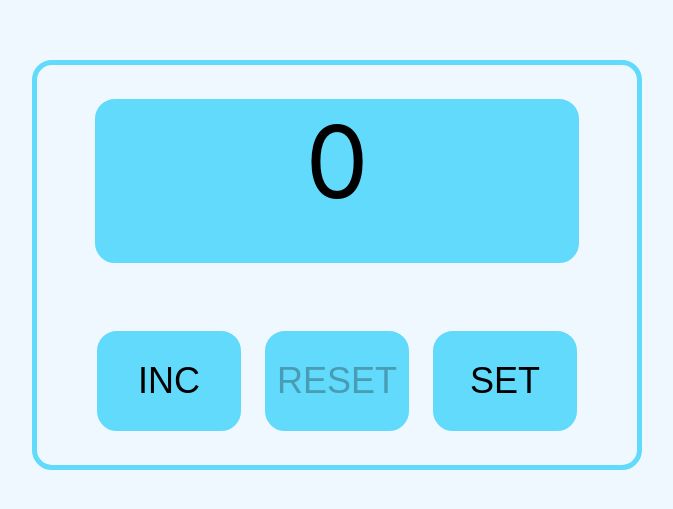
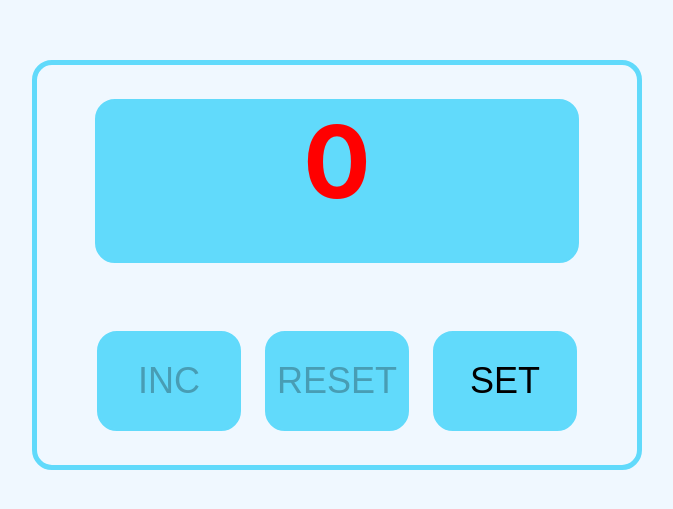
Before and after one commit to jekaplugarev/Counter, a React (Create React App) app: page / in a window 1280 px wide. Before the commit this address led to /main. Shown: the part 135-644 px from the top of the page, without its empty margins (303-976 px from the left). Built offline with nearby package versions, Linux system fonts and the light colour scheme.

Commit message:
add new components, refactor

```diff
--- a/src/App.tsx
+++ b/src/App.tsx
@@ -1,19 +1,74 @@
-import React from 'react';
-import './App.css';
+import React, {useEffect, useState} from 'react';
 import style from './App.module.css'
 import {Counter} from './components/Counter';
 import {CounterSetting} from './components/CounterSetting';
 import {Switch, Route, Redirect} from 'react-router-dom';
 
 export function App() {
+    const [startValue, setStartValue] = useState(0)
+    const [maxValue, setMaxValue] = useState(0)
+    const [count, setCount] = useState(startValue)
+
+    function changeCounter(counter: number) {
+        if (counter < maxValue) {
+            setCount(++counter)
+        }
+    }
+
+    function resetCounter() {
+        setCount(startValue)
+    }
+
+    function changeMaxValue(value: number) {
+        setMaxValue(value)
+    }
+
+    function changeStartValue(value: number) {
+        setStartValue(value)
+    }
+
+    useEffect(() => {
+        let value = localStorage.getItem('maxValue')
+        if (value) {
+            let maxValue = JSON.parse(value)
+            setMaxValue(maxValue)
+        }
+    }, [])
+
+    useEffect(() => {
+        let value = localStorage.getItem('startValue')
+        if (value) {
+            let startValue = JSON.parse(value)
+            setStartValue(startValue)
+        }
+    }, [])
+
+    useEffect(() => {
+        localStorage.setItem('maxValue', JSON.stringify(maxValue))
+    }, [maxValue])
+
+    useEffect(() => {
+        localStorage.setItem('startValue', JSON.stringify(startValue))
+    }, [startValue])
 
     return (
-        <Switch>
-            <div className={style.wrapperApp}>
-                <Route path="/" exact render={() => <Redirect to="/main"/>}/>
-                <Route path="/set" render={() => <CounterSetting/>}/>
-                <Route path="/main" render={() => <Counter/>}/>
-            </div>
-        </Switch>
+        <div className={style.wrapperApp}>
+            <Switch>
+                <Route path="/" exact render={() => <Counter
+                    resetCounter={resetCounter}
+                    startValue={startValue}
+                    maxValue={maxValue}
+                    changeCounter={changeCounter}
+                    count={count}
+                />}/>
+                <Route path="/set" render={() => <CounterSetting
+                    maxValue={maxValue}
+                    startValue={startValue}
+                    changeMaxValue={changeMaxValue}
+                    changeStartValue={changeStartValue}
+                />}/>
+                <Redirect to="/"/>
+            </Switch>
+        </div>
     )
 }
--- a/src/components/ControlBtn.tsx
+++ b/src/components/ControlBtn.tsx
@@ -5,12 +5,13 @@ import {NavLink} from 'react-router-dom';
 export type ControlBtnType = {
     changeCounter: (counter: number) => void
     resetCounter: () => void
-    counter: number
+    count: number
     maxValue: number
+    startValue: number
 }
 
 export function ControlBtn(props: ControlBtnType) {
-    const changeCounter = () => props.changeCounter(props.counter)
+    const changeCounter = () => props.changeCounter(props.count)
     const resetCounter = () => props.resetCounter()
 
     return (
@@ -18,12 +19,12 @@ export function ControlBtn(props: ControlBtnType) {
             <button
                 className={style.btn}
                 onClick={changeCounter}
-                disabled={props.counter === props.maxValue}>Inc
+                disabled={props.count === props.maxValue}>Inc
             </button>
             <button
                 className={style.btn}
                 onClick={resetCounter}
-                disabled={props.counter === 0}>Reset
+                disabled={props.count === props.startValue}>Reset
             </button>
             <button className={style.btn}>
                 <NavLink to="/set" className={style.link}>
--- a/src/components/Counter.tsx
+++ b/src/components/Counter.tsx
@@ -1,33 +1,30 @@
-import React, {useState} from 'react';
+import React from 'react';
 import {CounterDisplay} from './CounterDisplay';
 import {ControlBtn} from './ControlBtn';
 import style from '../App.module.css';
 
-export function Counter() {
-    const maxValue: number = 5
-    const [counter, setCounter] = useState<number>(0)
+type CounterType = {
+    maxValue: number
+    startValue: number
+    changeCounter: (counter: number) => void
+    resetCounter: () => void
+    count: number
+}
 
-    function changeCounter(counter: number) {
-        if (counter < maxValue) {
-            setCounter(++counter)
-        }
-    }
-
-    function resetCounter() {
-        setCounter(0)
-    }
+export function Counter(props: CounterType) {
 
     return (
         <div className={style.containerCounter}>
             <CounterDisplay
-                counter={counter}
-                maxValue={maxValue}
+                count={props.count}
+                maxValue={props.maxValue}
             />
             <ControlBtn
-                changeCounter={changeCounter}
-                resetCounter={resetCounter}
-                counter={counter}
-                maxValue={maxValue}
+                changeCounter={props.changeCounter}
+                resetCounter={props.resetCounter}
+                count={props.count}
+                maxValue={props.maxValue}
+                startValue={props.startValue}
             />
         </div>
     )
--- a/src/components/CounterDisplay.tsx
+++ b/src/components/CounterDisplay.tsx
@@ -2,7 +2,7 @@ import style from '../App.module.css';
 import React from 'react';
 
 export type CounterType = {
-    counter: number
+    count: number
     maxValue: number
 }
 
@@ -10,8 +10,8 @@ export function CounterDisplay(props: CounterType) {
 
     return (
         <div className={style.wrapperCounter}>
-            <span className={props.counter === props.maxValue ? style.countStop : style.count}>
-                {props.counter}
+            <span className={props.count === props.maxValue ? style.countStop : style.count}>
+                {props.count}
             </span>
         </div>
     )
--- a/src/components/CounterSetting.tsx
+++ b/src/components/CounterSetting.tsx
@@ -4,12 +4,23 @@ import {Settings} from './Settings';
 import {SetBtn} from './SetBtn';
 import style from '../App.module.css';
 
+type CounterSettingType = {
+    maxValue: number
+    startValue: number
+    changeMaxValue: (value: number) => void
+    changeStartValue: (value: number) => void
+}
 
-export function CounterSetting() {
+export function CounterSetting(props: CounterSettingType) {
 
     return (
         <div className={style.containerSettings}>
-            <Settings/>
+            <Settings
+                maxValue={props.maxValue}
+                startValue={props.startValue}
+                changeMaxValue={props.changeMaxValue}
+                changeStartValue={props.changeStartValue}
+            />
             <SetBtn/>
         </div>
     )
--- a/src/components/SetBtn.tsx
+++ b/src/components/SetBtn.tsx
@@ -1,14 +1,23 @@
 import style from '../App.module.css';
-import React from 'react';
+import React, {ChangeEvent} from 'react';
 import {NavLink} from 'react-router-dom';
 
-export type SetBtnType = {}
+export type SetBtnType = {
+    changeStartValue: (value: number) => void
+
+}
 
 export function SetBtn() {
+    const onClickSetStartValue = (event: ChangeEvent<HTMLInputElement>) => {
+        props.changeStartValue(+event.currentTarget.value)
+    }
 
     return (
         <div className={style.wrapperSetBtn}>
-            <button className={style.btn}>
+            <button
+                className={style.btn}
+                onClick={onClickSetStartValue}
+            >
                 <NavLink to="/main" className={style.link}>
                     Set
                 </NavLink>
--- a/src/components/Settings.tsx
+++ b/src/components/Settings.tsx
@@ -1,11 +1,21 @@
 import style from '../App.module.css';
-import React from 'react';
+import React, { ChangeEvent } from 'react';
 
 export type SettingsType = {
-
+    maxValue: number
+    startValue: number
+    changeMaxValue: (value: number) => void
+    changeStartValue: (value: number) => void
 }
 
-export function Settings() {
+export function Settings(props: SettingsType) {
+    const onChangeMaxValue = (event: ChangeEvent<HTMLInputElement>) => {
+        props.changeMaxValue(+event.currentTarget.value) /// возвращало строку, надо число
+    }
+
+    const onChangeStartValue = (event: ChangeEvent<HTMLInputElement>) => {
+        props.changeStartValue(+event.currentTarget.value) /// возвращало строку, надо число
+    }
 
     return (
         <div className={style.wrapperSettings}>
@@ -13,13 +23,23 @@ export function Settings() {
                 <div className={style.valueSet}>
                     Max value:
                 </div>
-                <input type="number" className={style.inputSet}/>
+                <input
+                    type="number"
+                    className={style.inputSet}
+                    value={props.maxValue}
+                    onChange={onChangeMaxValue}
+                />
             </div>
             <div className={style.settings}>
                 <div className={style.valueSet}>
                     Start value:
                 </div>
-                <input type="number" className={style.inputSet}/>
+                <input
+                    type="number"
+                    className={style.inputSet}
+                    value={props.startValue}
+                    onChange={onChangeStartValue}
+                />
             </div>
         </div>
     )
```
